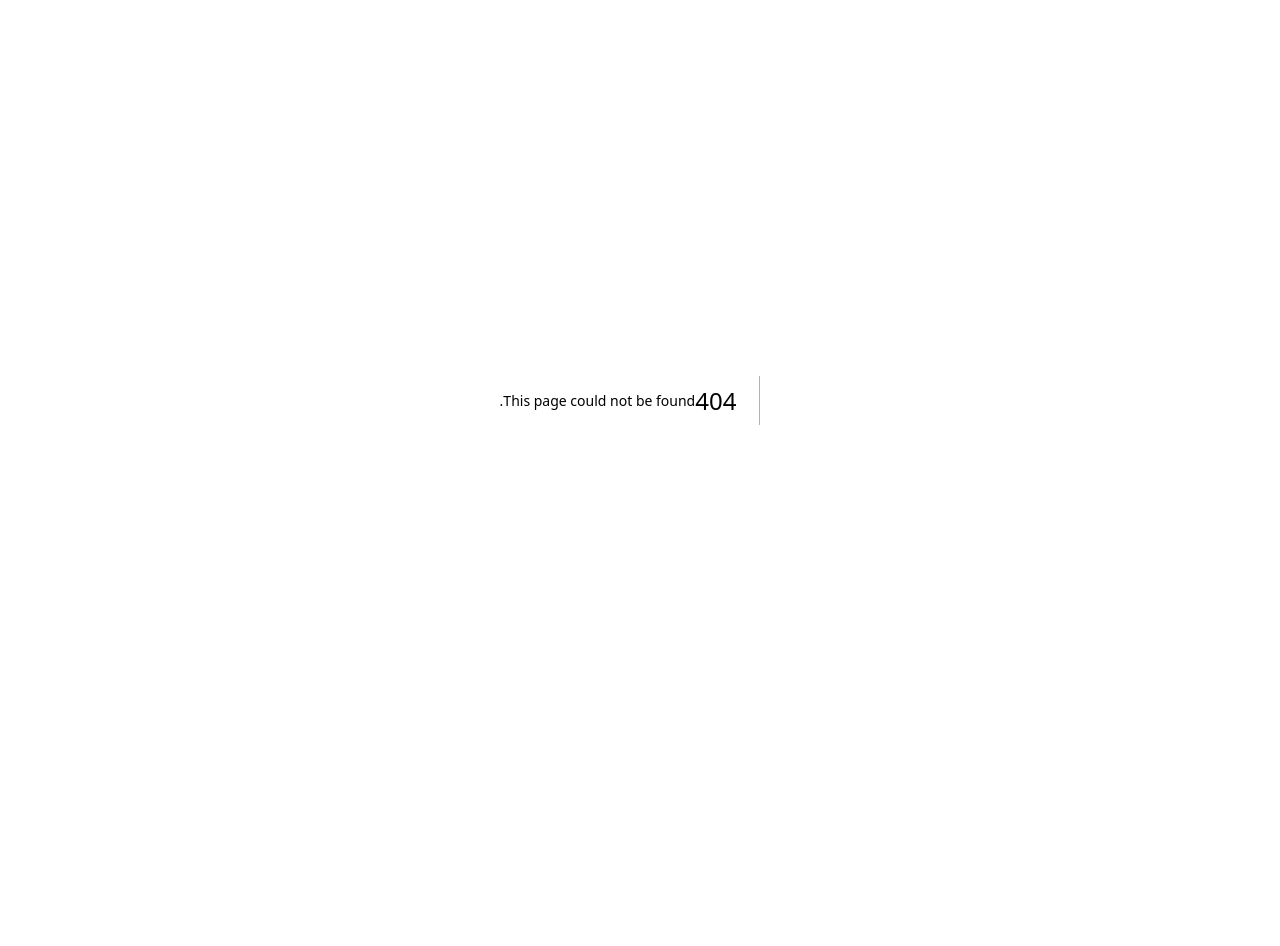
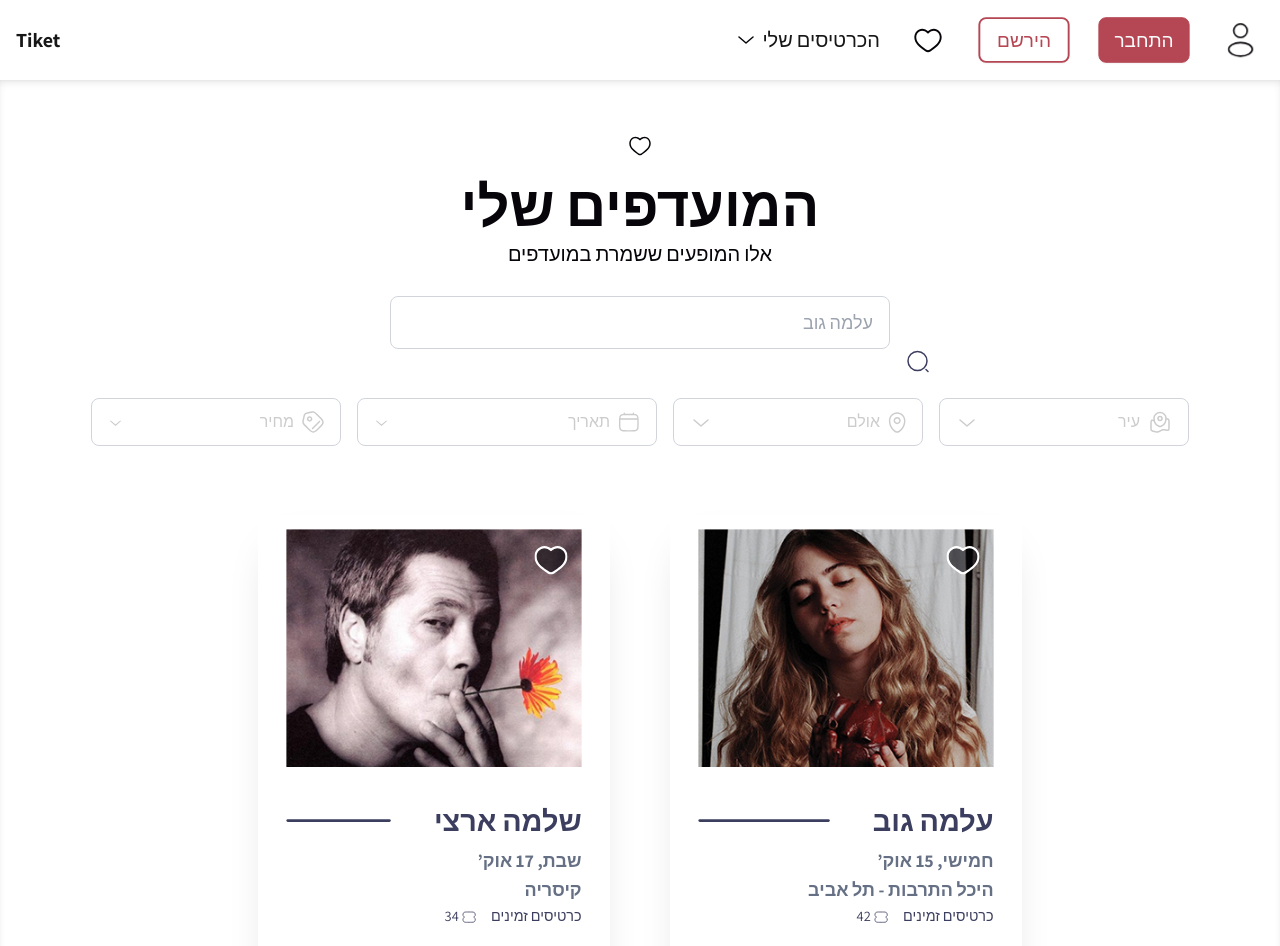
Before and after one commit to tiketuser/Tiket, a Next.js app: page /Favorites in a window 1280 px wide. Before the commit this address had no page. Shown: the top 946 px of the page. Before the commit the page ends 800 px from the top, so only its background shows below. Built offline with nearby package versions, Linux system fonts and the light colour scheme.

Commit message:
finished layout for favorites page, needs final touches

```diff
--- /dev/null
+++ b/app/Favorites/page.tsx
@@ -0,0 +1,54 @@
+import React from "react";
+import cardsData from "../DemoData/cardsData";
+import RegularGallery from "../components/TicketGallery/RegularGallery";
+import NavBar from "../components/NavBar/NavBar";
+import ResultSection from "../components/ResultSection/ResultSection";
+import HeartIcon from "../../public/images/Favorites/Heart.svg";
+import Image from "next/image";
+
+interface Props {
+  params: {
+    query: string;
+  };
+}
+
+interface CardData {
+  id: string | number;
+  imageSrc: string;
+  title: string;
+  date: string;
+  location: string;
+  priceBefore: number;
+  price: number;
+  soldOut: boolean;
+  ticketsLeft: number;
+  timeLeft: string;
+}
+
+// To be replaced with something smarter in the future
+const getFavorites = (query: string) => {
+  // Filter the tickets by the search query
+  return cardsData.filter((CardData: any) => CardData.title.includes(query));
+};
+
+const Favorites = async ({ params }: Props) => {
+  const { query } = params;
+  const tickets = getFavorites(" "); //change later
+  return (
+    <div>
+      <NavBar />
+      <div className="shadow-small-inner py-14 px-24">
+        <ResultSection
+          title="המועדפים שלי"
+          image={
+            <Image src={HeartIcon} alt="Example Icon" width={22} height={20} />
+          }
+          subText="אלו המופעים ששמרת במועדפים"
+        />
+        <RegularGallery cardsData={tickets} />
+      </div>
+    </div>
+  );
+};
+
+export default Favorites;
--- a/app/components/ResultSection/ResultSection.tsx
+++ b/app/components/ResultSection/ResultSection.tsx
@@ -17,7 +17,7 @@ import CustomDateInput from "../CustomDateInput/CustomDateInput";
 
 interface ResultSectionProps {
   title: string; // Prop for the dynamic title
-  upperText: string;
+  upperText?: string;
   subText: string;
   image?: React.ReactElement<typeof Image>;
 }
@@ -26,28 +26,40 @@ const ResultSection: React.FC<ResultSectionProps> = ({
   title,
   upperText,
   subText,
+  image,
 }) => {
   const [values, setValues] = useState<number[]>([20, 80]);
   return (
     <div className="w-full">
       {/* Title Section */}
       <div className="text-center mb-6">
+        {image ? ( // Conditionally render the image or upperText
+          <div className="mb-4 flex justify-center">{image}</div>
+        ) : (
           <h2 className="text-text-large font-light text-subtext mb-1 select-none">
             {upperText}
           </h2>
+        )}
         <h1 className="text-heading-1-desktop font-bold text-subtext select-none">
-          {title}עלמה גוב
+          {title}
         </h1>
         <p className="text-text-large text-subtext select-none">{subText}</p>
+        <div className="flex justify-center mt-[27px]">
           <CustomInput
             id="Search artists or shows input"
             // placeholder={title}
             placeholder="עלמה גוב"
             placeholderColor="text-strongText"
             image={
-            <Image src={SearchIcon} alt="Search Icon" width={24} height={24} />
+              <Image
+                src={SearchIcon}
+                alt="Search Icon"
+                width={24}
+                height={24}
+              />
             }
           />
+        </div>
         <div className="flex justify-center gap-4 mt-6 mb-6">
           <div>
             <CustomSelectInput
```
Also changed, not shown: public/images/Favorites/Heart.svg (added). Lines whose indentation alone changed are shown as unchanged.
